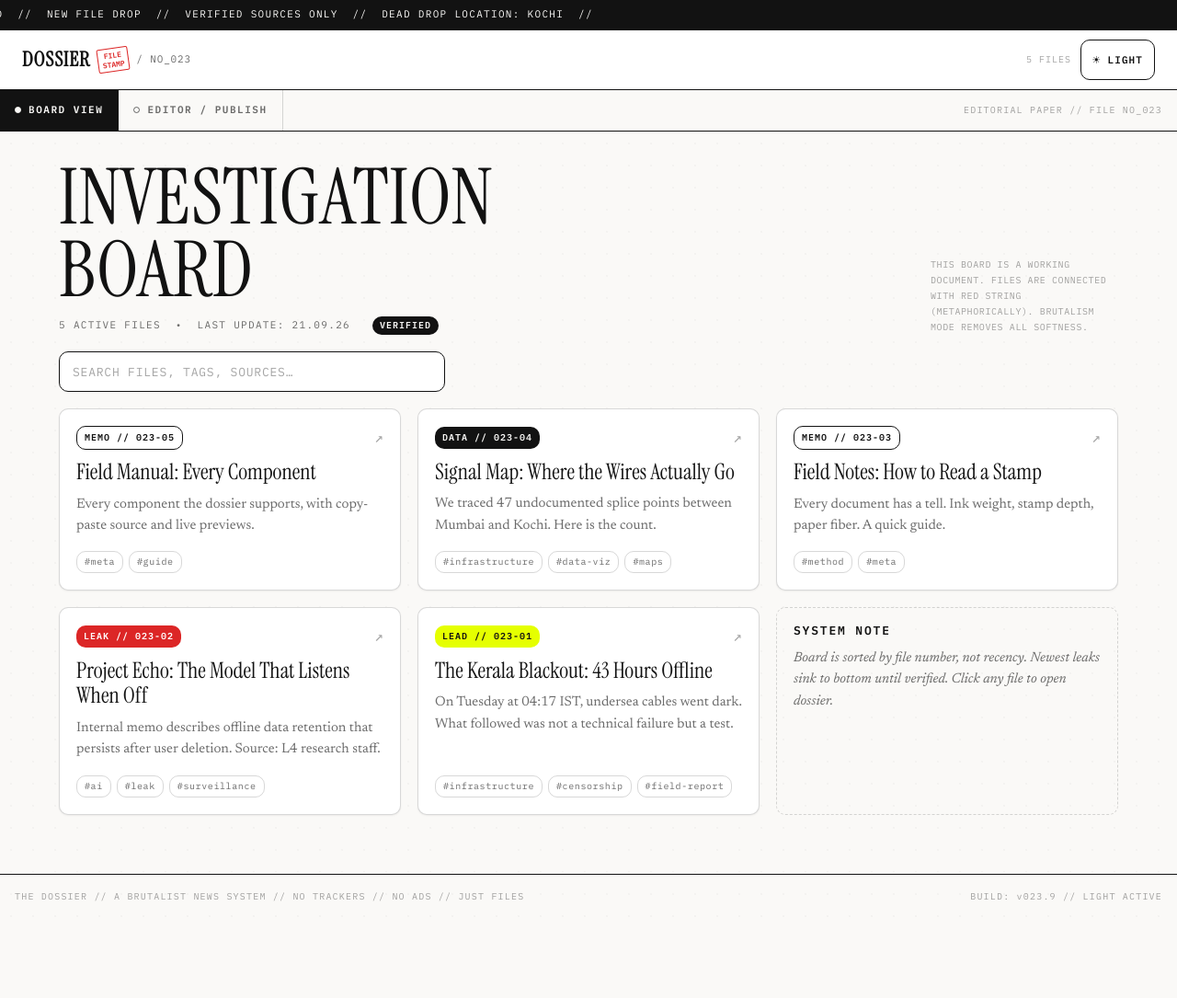
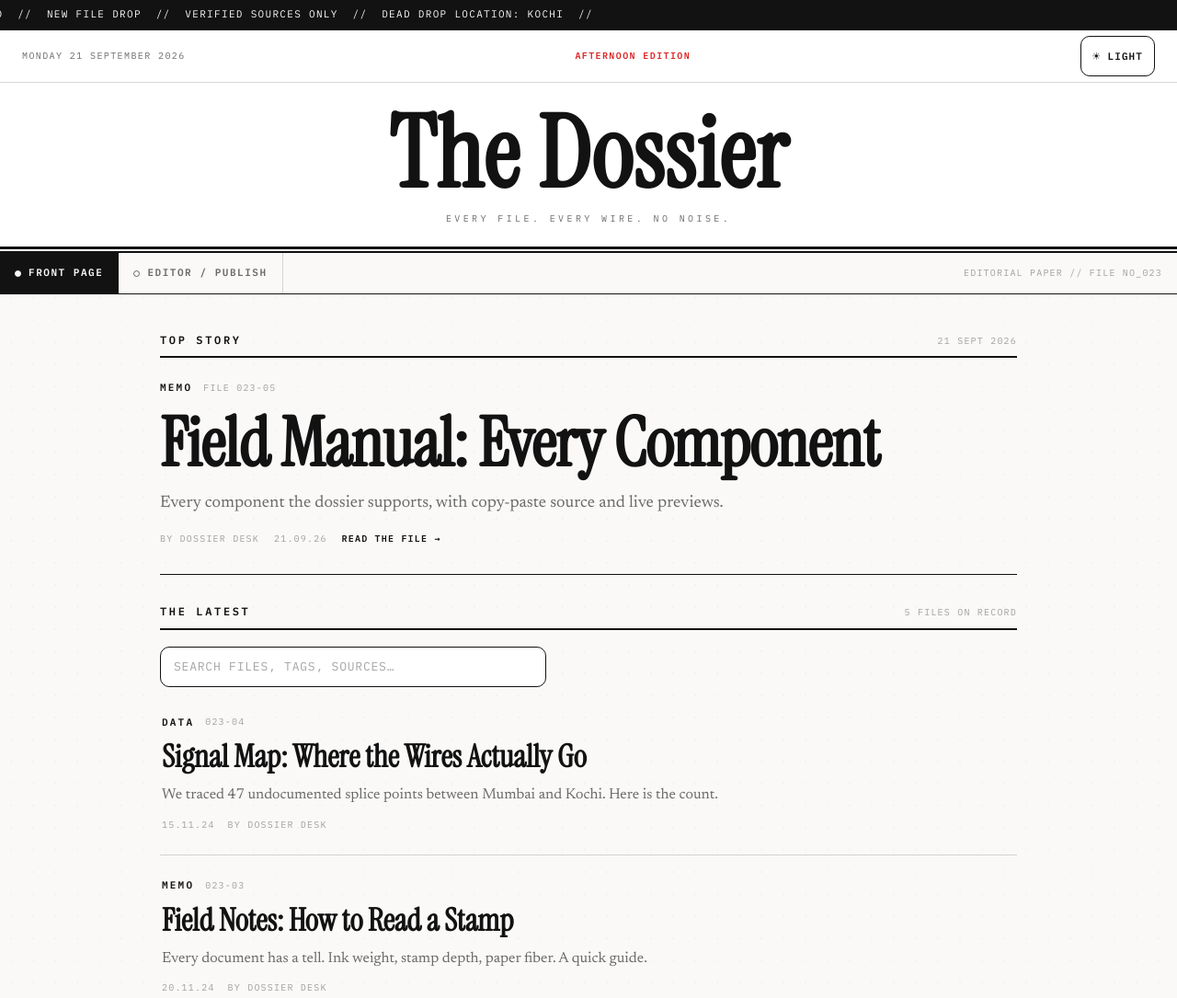
Before and after one commit to MxxnKnight/fictional-bassoon, a plain HTML site: page index.html in a window 1280 px wide. Shown: the top 1085 px of the page at 92% size. Before the commit the page ends 999 px from the top, so only its background shows below. Drawn offline with nearby package versions, Linux system fonts and the light colour scheme.

Commit message:
front-page redesign: newspaper nameplate masthead with live dateline/edition, hero top story, hairline news river, kickers, drop caps, read time

````diff
--- a/assets/css/style.css
+++ b/assets/css/style.css
@@ -97,14 +97,15 @@
 /* ── BRUTALISM, the v1 way: all mono, fat borders, hard shadows ── */
 [data-theme="brutalism"] body { font-family: var(--mono); }
 [data-theme="brutalism"] .board-title,
-[data-theme="brutalism"] .card__title,
+[data-theme="brutalism"] .nameplate__title,
+[data-theme="brutalism"] .hero__title,
+[data-theme="brutalism"] .newsrow__title,
 [data-theme="brutalism"] .dossier__title,
 [data-theme="brutalism"] .dossier__body h2,
 [data-theme="brutalism"] .dossier__body h3,
 [data-theme="brutalism"] .dossier__body h4,
-[data-theme="brutalism"] .publish__h2,
-[data-theme="brutalism"] .brand__word { font-family: var(--mono); font-weight: 700; letter-spacing: -.01em; }
-[data-theme="brutalism"] .card,
+[data-theme="brutalism"] .publish__h2 { font-family: var(--mono); font-weight: 700; letter-spacing: -.01em; }
+[data-theme="brutalism"] .hero__img,
 [data-theme="brutalism"] .memo,
 [data-theme="brutalism"] .dbox,
 [data-theme="brutalism"] .ctabs,
@@ -122,7 +123,6 @@
 [data-theme="brutalism"] .back-btn { box-shadow: 4px 4px 0 #000; }
 [data-theme="brutalism"] .dossier__body a.btn:active,
 [data-theme="brutalism"] .back-btn:active { box-shadow: 0 0 0 #000; transform: translate(4px, 4px); }
-[data-theme="brutalism"] .brand__stamp { border-color: #000; background: #e5ff00; color: #000; }
 [data-theme="brutalism"] .dossier__body strong { background: #000; color: #e5ff00; padding: 0 5px; }
 [data-theme="brutalism"] .tab.is-active,
 [data-theme="brutalism"] .ctabs__btn.is-active,
@@ -193,29 +193,21 @@ a { color: inherit; }
 .ticker__track span { padding-right: 2rem; }
 @keyframes tick { to { transform: translateX(-50%); } }
 
-/* ═══ MASTHEAD (slim) ═══ */
-.masthead {
-  display: flex;
-  align-items: center;
-  justify-content: space-between;
-  gap: 12px;
-  padding: 10px 16px;
-  border-bottom: var(--border) var(--line-strong);
-  background: var(--paper-2);
-  position: sticky;
-  top: 0;
-  z-index: 50;
+/* ═══ MASTHEAD → NEWSPAPER NAMEPLATE ═══ */
+.masthead { background: var(--paper-2); border-bottom: var(--border) var(--line-strong); }
+.dateline-bar {
+  display: flex; align-items: center; justify-content: space-between; gap: 10px;
+  padding: 6px 16px;
+  border-bottom: 1px solid var(--line);
+  font-family: var(--mono); font-size: 10px; letter-spacing: .14em; color: var(--ink-soft);
+  text-transform: uppercase;
 }
-.brand { display: flex; align-items: baseline; gap: 8px; text-decoration: none; min-height: var(--tap); align-items: center; }
-.brand__word { font-family: var(--serif); font-weight: 700; font-size: 22px; letter-spacing: .04em; }
-.brand__stamp {
-  font-family: var(--mono); font-size: 8px; font-weight: 600; line-height: 1.25;
-  color: var(--danger); border: 1.5px solid var(--danger); border-radius: 2px;
-  padding: 2px 4px; transform: rotate(-8deg); text-align: center;
-}
-.brand__no { font-family: var(--mono); font-size: 11px; color: var(--ink-soft); letter-spacing: .08em; }
-.masthead__right { display: flex; align-items: center; gap: 10px; }
-.masthead__meta { font-family: var(--mono); font-size: 10px; letter-spacing: .1em; color: var(--ink-faint); display: none; }
+.dateline-bar__edition { color: var(--danger); font-weight: 700; }
+.theme-btn--slim { min-height: 34px; padding: 0 10px; }
+.nameplate { display: block; text-align: center; text-decoration: none; color: inherit; padding: 26px 16px 22px; }
+.nameplate__title { display: block; font-family: var(--serif); font-weight: 700; font-size: clamp(52px, 13vw, 108px); line-height: .95; letter-spacing: .01em; }
+.nameplate__tag { display: block; margin-top: 12px; font-family: var(--mono); font-size: 10px; letter-spacing: .34em; color: var(--ink-soft); }
+.rule-double { border-top: 3px solid var(--line-strong); height: 6px; border-bottom: 1px solid var(--line-strong); }
 
 /* single compact theme button */
 .theme-btn {
@@ -253,19 +245,65 @@ a { color: inherit; }
   padding: 0 16px; white-space: nowrap; display: none;
 }
 
-/* ═══ BOARD ═══ */
+/* ═══ FRONT PAGE ═══ */
 #app { flex: 1; }
 .view { padding: 20px 16px 48px; max-width: 1200px; margin: 0 auto; width: 100%; }
+.view--front { max-width: 980px; }
 
-.board-head { display: flex; flex-direction: column; gap: 14px; margin-bottom: 18px; }
-.board-title {
-  font-family: var(--serif); font-weight: 400;
-  font-size: clamp(40px, 11vw, 84px);
-  line-height: .95; letter-spacing: .01em;
+.frontpage-head {
+  display: flex; align-items: baseline; justify-content: space-between; gap: 12px;
+  border-bottom: 2px solid var(--line-strong);
+  padding-bottom: 8px; margin: 30px 0 0;
 }
-.board-sub { font-family: var(--mono); font-size: 11px; letter-spacing: .12em; color: var(--ink-soft); margin-top: 10px; display: flex; flex-wrap: wrap; align-items: center; gap: 8px; }
-.board-note { font-family: var(--mono); font-size: 10px; letter-spacing: .06em; color: var(--ink-faint); line-height: 1.7; max-width: 34ch; }
+.frontpage-head--top { margin-top: 8px; }
+.section-label { font-family: var(--mono); font-size: 12px; font-weight: 700; letter-spacing: .22em; }
+.section-meta { font-family: var(--mono); font-size: 10px; letter-spacing: .12em; color: var(--ink-faint); }
 
+/* kickers — the small red section tag above headlines */
+.kicker { font-family: var(--mono); font-size: 11px; font-weight: 700; letter-spacing: .2em; text-transform: uppercase; }
+.kicker--red { color: var(--danger); }
+
+/* hero — the top story */
+.hero { display: block; text-decoration: none; color: inherit; padding: 24px 0 30px; border-bottom: 1px solid var(--line-strong); }
+.hero__img { margin-bottom: 20px; border: var(--border) var(--line-strong); border-radius: var(--radius); overflow: hidden; }
+.hero__img img { width: 100%; aspect-ratio: 16/9; object-fit: cover; display: block; }
+.hero__kicker { display: flex; align-items: center; gap: 12px; }
+.hero__fileno { font-family: var(--mono); font-size: 10px; letter-spacing: .12em; color: var(--ink-faint); }
+.hero__title { font-family: var(--serif); font-weight: 700; font-size: clamp(38px, 9vw, 74px); line-height: 1.02; letter-spacing: -0.01em; margin: 14px 0 14px; }
+.hero:hover .hero__title { text-decoration: underline; text-decoration-thickness: 3px; text-underline-offset: 6px; }
+.hero__stand { font-family: var(--body-serif); font-size: 18px; line-height: 1.55; color: var(--ink-soft); max-width: 62ch; }
+.hero__meta { display: flex; flex-wrap: wrap; gap: 8px 16px; margin-top: 16px; font-family: var(--mono); font-size: 10px; letter-spacing: .12em; color: var(--ink-faint); text-transform: uppercase; }
+.hero__cta { color: var(--ink); font-weight: 700; }
+
+/* the latest — hairline-separated story river */
+.newslist { display: flex; flex-direction: column; }
+.newsrow { display: block; text-decoration: none; color: inherit; padding: 24px 2px; border-bottom: 1px solid var(--line); }
+.newsrow__kicker { display: flex; align-items: center; gap: 12px; }
+.newsrow__fileno { font-family: var(--mono); font-size: 10px; letter-spacing: .12em; color: var(--ink-faint); }
+.newsrow__title { font-family: var(--serif); font-weight: 700; font-size: clamp(24px, 4.5vw, 34px); line-height: 1.12; margin: 10px 0; }
+.newsrow:hover .newsrow__title { text-decoration: underline; text-decoration-thickness: 2px; text-underline-offset: 4px; }
+.newsrow__sum { font-family: var(--body-serif); font-size: 16px; line-height: 1.55; color: var(--ink-soft); max-width: 68ch; }
+.newsrow__meta { display: flex; flex-wrap: wrap; gap: 8px 14px; margin-top: 12px; font-family: var(--mono); font-size: 10px; letter-spacing: .12em; color: var(--ink-faint); text-transform: uppercase; }
+.newsnote { margin: 30px 0 0; font-family: var(--mono); font-size: 10px; letter-spacing: .08em; line-height: 1.9; color: var(--ink-faint); text-align: center; max-width: 62ch; margin-left: auto; margin-right: auto; }
+
+/* newspaper drop cap on article openers */
+.dossier__body > p:first-of-type::first-letter {
+  font-family: var(--serif); font-weight: 700;
+  font-size: 3.4em; float: left; line-height: .82;
+  padding: 6px 12px 0 0;
+}
+.tag { font-family: var(--mono); font-size: 10px; letter-spacing: .06em; color: var(--ink-soft); border: var(--border) var(--line); border-radius: var(--radius); padding: 3px 8px; }
+
+/* stamps & chips — still used in the dossier kicker */
+.stamp {
+  font-family: var(--mono); font-size: 10px; font-weight: 600; letter-spacing: .1em;
+  padding: 4px 8px; border-radius: var(--radius);
+  background: var(--ink); color: var(--paper);
+}
+.stamp--lead { background: var(--accent); color: var(--accent-ink); }
+.stamp--leak { background: var(--danger); color: #fff; }
+.stamp--data { background: var(--ink); color: var(--paper); }
+.stamp--memo { background: transparent; color: var(--ink); border: var(--border) var(--ink); }
 .chip {
   display: inline-block; font-family: var(--mono); font-size: 10px; font-weight: 600;
   letter-spacing: .1em; padding: 2px 8px; border-radius: var(--radius);
@@ -273,7 +311,15 @@ a { color: inherit; }
 }
 .chip--verified { background: var(--ink); color: var(--paper); }
 
-.searchrow { margin-bottom: 18px; }
+/* publish page title */
+.board-title {
+  font-family: var(--serif); font-weight: 400;
+  font-size: clamp(40px, 11vw, 84px);
+  line-height: .95; letter-spacing: .01em;
+}
+
+/* front-page search */
+.searchrow { margin: 18px 0 6px; }
 .search {
   width: 100%; max-width: 420px;
   font-family: var(--mono); font-size: 13px; letter-spacing: .06em;
@@ -283,37 +329,6 @@ a { color: inherit; }
 }
 .search::placeholder { color: var(--ink-faint); }
 .search:focus { outline: 2px solid var(--accent); outline-offset: -2px; }
-
-.grid { display: grid; grid-template-columns: 1fr; gap: 14px; }
-
-.card {
-  display: flex; flex-direction: column; gap: 10px;
-  background: var(--card); color: var(--ink);
-  border: var(--border) var(--line); border-radius: var(--radius);
-  padding: 18px; text-decoration: none;
-  box-shadow: var(--shadow);
-  transition: transform .15s, box-shadow .15s, border-color .15s;
-  min-height: 120px;
-}
-.card:hover, .card:focus-visible { border-color: var(--line-strong); transform: translateY(-2px); }
-.card__top { display: flex; align-items: center; justify-content: space-between; gap: 8px; }
-.stamp {
-  font-family: var(--mono); font-size: 10px; font-weight: 600; letter-spacing: .1em;
-  padding: 4px 8px; border-radius: var(--radius);
-  background: var(--ink); color: var(--paper);
-}
-.stamp--lead { background: var(--accent); color: var(--accent-ink); }
-.stamp--leak { background: var(--danger); color: #fff; }
-.stamp--data { background: var(--ink); color: var(--paper); }
-.stamp--memo { background: transparent; color: var(--ink); border: var(--border) var(--ink); }
-.card__go { font-family: var(--mono); color: var(--ink-faint); font-size: 16px; }
-.card__title { font-family: var(--serif); font-size: 24px; line-height: 1.15; font-weight: 400; }
-.card__sum { font-size: 15px; color: var(--ink-soft); line-height: 1.55; }
-.card__tags { display: flex; flex-wrap: wrap; gap: 6px; margin-top: auto; padding-top: 6px; }
-.tag { font-family: var(--mono); font-size: 10px; letter-spacing: .06em; color: var(--ink-soft); border: var(--border) var(--line); border-radius: var(--radius); padding: 3px 8px; }
-.card--note { border-style: dashed; box-shadow: none; background: transparent; }
-.card--note .card__title { font-size: 13px; font-family: var(--mono); letter-spacing: .14em; font-weight: 600; }
-.card--note .card__sum { font-style: italic; }
 
 .empty { font-family: var(--mono); font-size: 13px; color: var(--ink-soft); padding: 40px 0; text-align: center; letter-spacing: .06em; }
 
@@ -454,17 +469,14 @@ a { color: inherit; }
 
 /* ═══ TABLET+ ═══ */
 @media (min-width: 640px) {
-  .grid { grid-template-columns: repeat(2, 1fr); gap: 16px; }
-  .board-head { flex-direction: row; justify-content: space-between; align-items: flex-end; }
-  .masthead__meta, .tabs__meta { display: block; }
+  .tabs__meta { display: block; }
   .footer { flex-direction: row; justify-content: space-between; }
 }
 
 /* ═══ DESKTOP ═══ */
 @media (min-width: 1024px) {
   .view { padding: 32px 24px 64px; }
-  .grid { grid-template-columns: repeat(3, 1fr); gap: 18px; }
-  .masthead { padding: 10px 24px; }
+  .dateline-bar { padding: 6px 24px; }
   .dossier__body { font-size: 19px; }
 }
 
--- a/assets/js/app.js
+++ b/assets/js/app.js
@@ -51,7 +51,7 @@ function applyTheme(name, save = true) {
   $("#themeLabel").textContent = THEME_META[name].label;
   $("#themeBtn").setAttribute("aria-label", `Theme: ${name}. Activate to switch.`);
   const tag = $("#buildTag");
-  if (tag) tag.textContent = `BUILD: v023.9 // ${name.toUpperCase()} ACTIVE`;
+  if (tag) tag.textContent = `BUILD: v024.0 // ${name.toUpperCase()} ACTIVE`;
   if (save) { try { localStorage.setItem("dossier-theme", name); } catch (_) {} }
 }
 /** v1 theme-switch glitch: shake the page + white flash. */
@@ -533,16 +533,29 @@ function stampClass(type) {
   return "";
 }
 
-function cardHTML(p) {
-  const tags = (p.tags || []).map((t) => `<span class="tag">#${esc(t)}</span>`).join("");
-  return `<a class="card" href="#/file/${p.id}">
-    <div class="card__top">
-      <span class="stamp ${stampClass(p.type)}">${esc((p.type || "FILE").toUpperCase())} // ${esc(p.fileNo)}</span>
-      <span class="card__go" aria-hidden="true">↗</span>
-    </div>
-    <h2 class="card__title">${esc(p.title)}</h2>
-    <p class="card__sum">${esc(p.summary || "")}</p>
-    <div class="card__tags">${tags}</div>
+/* ───────── front page ───────── */
+function kickerHTML(type) {
+  const t = String(type || "FILE").toUpperCase();
+  return `<span class="kicker${t === "LEAK" ? " kicker--red" : ""}">${esc(t)}</span>`;
+}
+
+function heroHTML(p) {
+  const img = p.image ? `<div class="hero__img"><img src="${esc(p.image)}" alt="" loading="lazy"></div>` : "";
+  return `<a class="hero" href="#/file/${p.id}">
+    ${img}
+    <div class="hero__kicker">${kickerHTML(p.type)}<span class="hero__fileno">FILE ${esc(p.fileNo)}</span></div>
+    <h2 class="hero__title">${esc(p.title)}</h2>
+    <p class="hero__stand">${esc(p.summary || "")}</p>
+    <div class="hero__meta"><span>BY ${esc(p.author || "DOSSIER DESK")}</span><span>${esc(p.date || "")}</span><span class="hero__cta">READ THE FILE →</span></div>
+  </a>`;
+}
+
+function newsrowHTML(p) {
+  return `<a class="newsrow" href="#/file/${p.id}">
+    <div class="newsrow__kicker">${kickerHTML(p.type)}<span class="newsrow__fileno">${esc(p.fileNo)}</span></div>
+    <h2 class="newsrow__title">${esc(p.title)}</h2>
+    <p class="newsrow__sum">${esc(p.summary || "")}</p>
+    <div class="newsrow__meta"><span>${esc(p.date || "")}</span><span>BY ${esc(p.author || "DOSSIER DESK")}</span></div>
   </a>`;
 }
 
@@ -552,18 +565,31 @@ function renderBoard(filter = "") {
     if (!q) return true;
     return [p.title, p.summary, p.fileNo, p.type, (p.tags || []).join(" ")].join(" ").toLowerCase().includes(q);
   });
-  const grid = $("#cardGrid");
-  grid.innerHTML = list.length
-    ? list.map(cardHTML).join("") +
-      `<div class="card card--note" aria-hidden="true">
-         <h2 class="card__title">SYSTEM NOTE</h2>
-         <p class="card__sum">Board is sorted by file number, not recency. Newest leaks sink to bottom until verified. Click any file to open dossier.</p>
-       </div>`
-    : `<p class="empty">NO FILES MATCH “${esc(filter)}”. TRY ANOTHER QUERY.</p>`;
+  const heroSlot = $("#heroSlot");
+  if (!q && POSTS.length) {
+    heroSlot.innerHTML = heroHTML(POSTS[0]);
+    heroSlot.hidden = false;
+  } else {
+    heroSlot.innerHTML = "";
+    heroSlot.hidden = true;
+  }
+  const rows = (!q && POSTS.length ? list.slice(1) : list).map(newsrowHTML).join("");
+  $("#cardGrid").innerHTML = rows ||
+    `<p class="empty">NO FILES MATCH “${esc(filter)}”. TRY ANOTHER QUERY.</p>`;
   $("#activeCount").textContent = POSTS.length;
-  $("#fileCount").textContent = `${POSTS.length} FILES`;
-  // newest file number carries the latest update
-  $("#lastUpdate").textContent = POSTS.length ? POSTS[0].date || "—" : "—";
+}
+
+/** Dateline bar: live date + edition that follows the clock. */
+function datelineInit() {
+  const d = new Date();
+  const dateEl = $("#todayDate");
+  if (dateEl) dateEl.textContent = d.toLocaleDateString("en-GB", { weekday: "long", day: "numeric", month: "long", year: "numeric" });
+  const h = d.getHours();
+  const ed = h < 12 ? "MORNING EDITION" : h < 17 ? "AFTERNOON EDITION" : h < 21 ? "EVENING EDITION" : "LATE EDITION";
+  const edEl = $("#editionLabel");
+  if (edEl) edEl.textContent = ed;
+  const short = $("#todayShort");
+  if (short) short.textContent = d.toLocaleDateString("en-GB", { day: "numeric", month: "short", year: "numeric" }).toUpperCase();
 }
 
 /* ───────── dossier view ───────── */
@@ -577,7 +603,7 @@ async function renderFile(id) {
   const post = POSTS.find((p) => p.id === id);
   const article = $("#dossierArticle");
   if (!post) {
-    article.innerHTML = `<p class="empty">FILE NOT FOUND. <a href="#/board">RETURN TO BOARD</a>.</p>`;
+    article.innerHTML = `<p class="empty">FILE NOT FOUND. <a href="#/board">RETURN TO FRONT PAGE</a>.</p>`;
     return;
   }
   $("#dossierFileNo").textContent = `FILE // ${post.fileNo}`;
@@ -590,6 +616,7 @@ async function renderFile(id) {
     const byline = meta.author || post.author || "DOSSIER DESK";
     const tags = (meta.tags && meta.tags.length ? meta.tags : post.tags || [])
       .map((t) => `<span class="tag">#${esc(String(t))}</span>`).join(" ");
+    const mins = Math.max(1, Math.round(src.split(/\s+/).filter(Boolean).length / 200));
     article.innerHTML = `
       ${meta.dateline ? `<span class="dateline">${esc(meta.dateline)}</span>` : ""}
       <div class="dossier__kicker">
@@ -598,13 +625,13 @@ async function renderFile(id) {
       </div>
       <h1 class="dossier__title">${esc(meta.title || post.title)}</h1>
       ${meta.standfirst ? `<p class="dossier__standfirst">${esc(meta.standfirst)}</p>` : ""}
-      <div class="dossier__byline"><span>BY ${esc(byline)}</span>${date ? `<span>// ${esc(date)}</span>` : ""}<span>// ${tags}</span></div>
+      <div class="dossier__byline"><span>BY ${esc(byline)}</span>${date ? `<span>// ${esc(date)}</span>` : ""}<span>// ${mins} MIN READ</span><span>// ${tags}</span></div>
       ${tocHTML(headings)}
       <div class="dossier__body">${html}</div>`;
     bindArticleInteractions(article);
     window.scrollTo({ top: 0, behavior: "instant" in window ? "instant" : "auto" });
   } catch (e) {
-    article.innerHTML = `<p class="empty">COULD NOT OPEN FILE ${esc(post.fileNo)}.<br><span style="font-size:11px">${esc(e.message)}</span><br><br><a href="#/board">← RETURN TO BOARD</a></p>`;
+    article.innerHTML = `<p class="empty">COULD NOT OPEN FILE ${esc(post.fileNo)}.<br><span style="font-size:11px">${esc(e.message)}</span><br><br><a href="#/board">← RETURN TO FRONT PAGE</a></p>`;
   }
 }
 
@@ -682,6 +709,7 @@ async function route() {
 /* ───────── boot ───────── */
 async function boot() {
   initTheme();
+  datelineInit();
   try {
     const manifest = await getJSON(POSTS_BASE + "manifest.json");
     POSTS = (manifest.posts || [])
--- a/index.html
+++ b/index.html
@@ -9,7 +9,7 @@
   <link rel="preconnect" href="https://fonts.googleapis.com">
   <link rel="preconnect" href="https://fonts.gstatic.com" crossorigin>
   <link href="https://fonts.googleapis.com/css2?family=Instrument+Serif:ital@0;1&family=Newsreader:ital,opsz,wght@0,6..72,400;0,6..72,600;1,6..72,400&family=IBM+Plex+Mono:wght@400;500;600&display=swap" rel="stylesheet">
-  <link rel="stylesheet" href="assets/css/style.css?v=023.9">
+  <link rel="stylesheet" href="assets/css/style.css?v=024.0">
 </head>
 <body>
   <!-- ══════════ TICKER ══════════ -->
@@ -21,23 +21,24 @@
 
   <!-- ══════════ HEADER ══════════ -->
   <header class="masthead">
-    <a class="brand" href="#/board" aria-label="Dossier home">
-      <span class="brand__word">DOSSIER</span>
-      <span class="brand__stamp">FILE<br>STAMP</span>
-      <span class="brand__no">/ NO_023</span>
-    </a>
-    <div class="masthead__right">
-      <span class="masthead__meta" id="fileCount"></span>
-      <button class="theme-btn" id="themeBtn" aria-label="Switch theme" title="Switch theme">
+    <div class="dateline-bar">
+      <span id="todayDate">—</span>
+      <span class="dateline-bar__edition" id="editionLabel">MORNING EDITION</span>
+      <button class="theme-btn theme-btn--slim" id="themeBtn" aria-label="Switch theme" title="Switch theme">
         <span class="theme-btn__icon" id="themeIcon">☀</span>
         <span class="theme-btn__label" id="themeLabel">LIGHT</span>
       </button>
     </div>
+    <a class="nameplate" href="#/board" aria-label="Dossier home">
+      <span class="nameplate__title">The Dossier</span>
+      <span class="nameplate__tag">EVERY FILE. EVERY WIRE. NO NOISE.</span>
+    </a>
+    <div class="rule-double" aria-hidden="true"></div>
   </header>
 
   <!-- ══════════ TABS ══════════ -->
   <nav class="tabs" aria-label="Sections">
-    <a class="tab is-active" href="#/board" data-tab="board"><span class="tab__dot"></span>BOARD VIEW</a>
+    <a class="tab is-active" href="#/board" data-tab="board"><span class="tab__dot"></span>FRONT PAGE</a>
     <a class="tab" href="#/publish" data-tab="publish"><span class="tab__dot"></span>EDITOR / PUBLISH</a>
     <span class="tabs__meta">EDITORIAL PAPER // FILE NO_023</span>
   </nav>
@@ -45,24 +46,27 @@
   <!-- ══════════ VIEWS ══════════ -->
   <main id="app">
     <!-- BOARD -->
-    <section id="view-board" class="view">
-      <div class="board-head">
-        <div>
-          <h1 class="board-title">INVESTIGATION<br>BOARD</h1>
-          <p class="board-sub"><span id="activeCount"></span> ACTIVE FILES &nbsp;•&nbsp; LAST UPDATE: <span id="lastUpdate"></span> &nbsp;<span class="chip chip--verified">VERIFIED</span></p>
-        </div>
-        <p class="board-note">THIS BOARD IS A WORKING DOCUMENT. FILES ARE CONNECTED WITH RED STRING (METAPHORICALLY). BRUTALISM MODE REMOVES ALL SOFTNESS.</p>
+    <section id="view-board" class="view view--front">
+      <div class="frontpage-head frontpage-head--top">
+        <span class="section-label">TOP STORY</span>
+        <span class="section-meta" id="todayShort"></span>
+      </div>
+      <div id="heroSlot"></div>
+      <div class="frontpage-head">
+        <span class="section-label">THE LATEST</span>
+        <span class="section-meta"><span id="activeCount"></span> FILES ON RECORD</span>
       </div>
       <div class="searchrow">
         <input class="search" id="searchInput" type="search" placeholder="SEARCH FILES, TAGS, SOURCES…" aria-label="Search files">
       </div>
-      <div class="grid" id="cardGrid"></div>
+      <div class="newslist" id="cardGrid"></div>
+      <p class="newsnote">THE BOARD IS A WORKING DOCUMENT. FILES ARE ORDERED BY FILE NUMBER — NEW LEADS SINK UNTIL VERIFIED.</p>
     </section>
 
     <!-- DOSSIER (article) -->
     <section id="view-file" class="view" hidden>
       <div class="dossier-topbar">
-        <a class="back-btn" href="#/board">← BOARD</a>
+        <a class="back-btn" href="#/board">← FRONT PAGE</a>
         <span class="dossier-topbar__file" id="dossierFileNo"></span>
       </div>
       <article class="dossier" id="dossierArticle"></article>
@@ -90,7 +94,7 @@
           <li><code>:::timeline</code> — vertical incident timeline</li>
           <li><code>{% youtube ID %}</code> / <code>{% video %}</code> / <code>{% audio %}</code> — embeds &amp; themed player</li>
           <li><code>```lang</code> — code box with copy button</li>
-          <li><code>:::box</code>, <code>:::tabs</code>, <code>:::collapse</code>, <code>:::section</code> — structured blocks</li>
+          <li><code>:::box</code>, <code>:::stat</code>, <code>:::tabs</code>, <code>:::collapse</code>, <code>:::section</code> — structured blocks</li>
           <li><code>&gt; [!NOTE]</code> — alert boxes (note, tip, important, warning, caution)</li>
           <li><code>:badge[]</code> <code>:tag[]</code> — badges &amp; tags</li>
           <li><code>:hl[]</code> — marker text highlights</li>
@@ -110,8 +114,8 @@
     <span id="buildTag">BUILD: v023.5</span>
   </footer>
 
-  <script src="assets/js/marked.min.js?v=023.9"></script>
+  <script src="assets/js/marked.min.js?v=024.0"></script>
   <script src="https://cdnjs.cloudflare.com/ajax/libs/highlight.js/11.9.0/highlight.min.js"></script>
-  <script src="assets/js/app.js?v=023.9"></script>
+  <script src="assets/js/app.js?v=024.0"></script>
 </body>
 </html>
````
